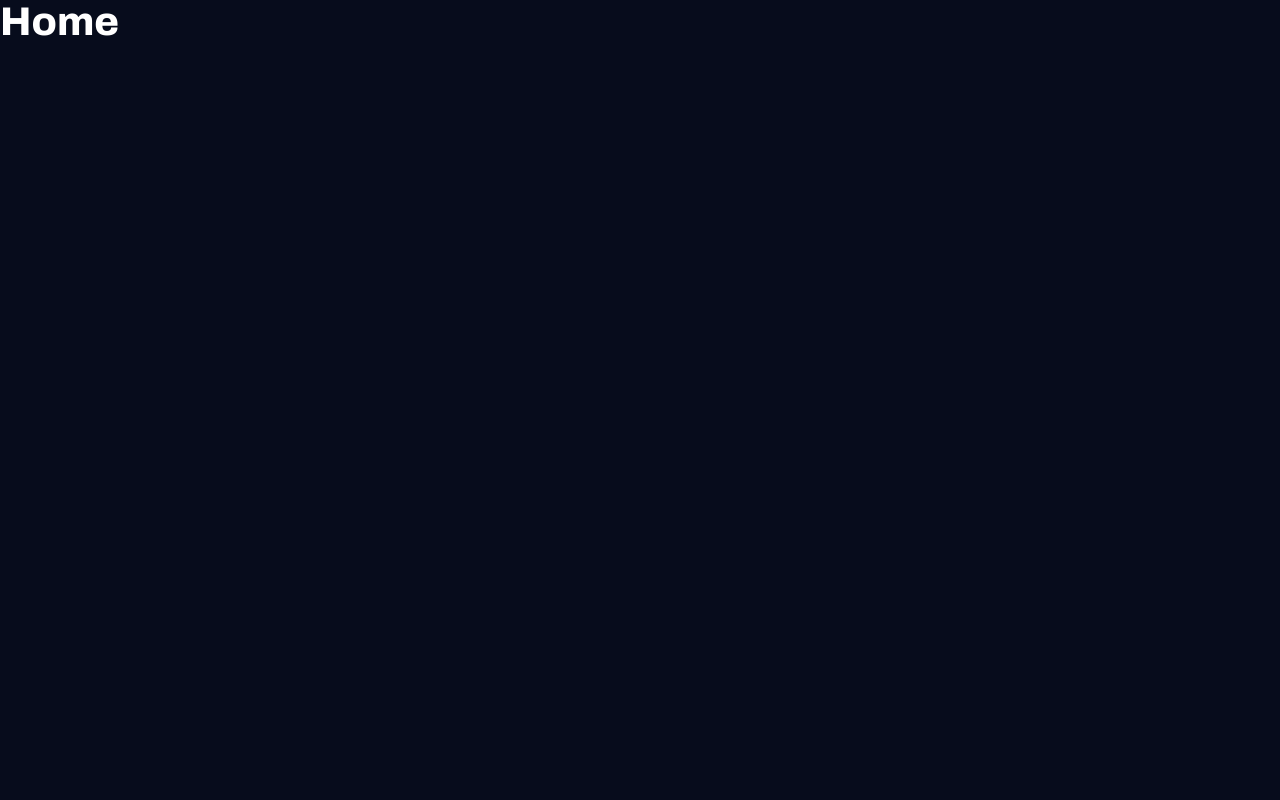
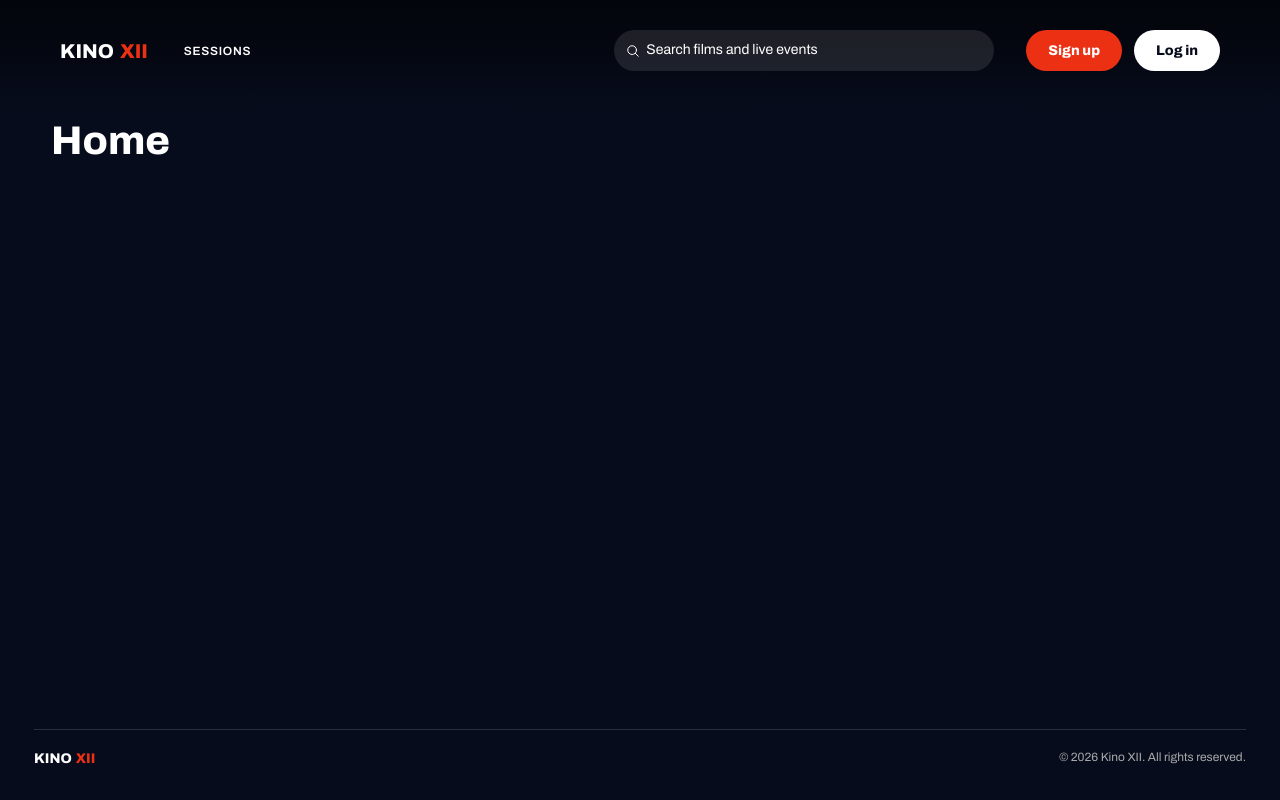
Before and after one commit to mbirk11/kinoXII, a React (Vite) app: page / in a window 1280 px wide. Built offline with nearby package versions, Linux system fonts and the light colour scheme.

Commit message:
Add footer and main layout with navbar

```diff
--- /dev/null
+++ b/src/components/Footer/Footer.jsx
@@ -0,0 +1,16 @@
+import Logo from '../Logo/Logo'
+import styles from './Footer.module.css'
+
+function Footer() {
+  return (
+    <footer className={styles.footer}>
+      <div className={styles.divider} />
+      <div className={styles.row}>
+        <Logo size="small" />
+        <p className={styles.copyright}>© 2026 Kino XII. All rights reserved.</p>
+      </div>
+    </footer>
+  )
+}
+
+export default Footer
--- /dev/null
+++ b/src/components/Footer/Footer.module.css
@@ -0,0 +1,27 @@
+.footer {
+  display: flex;
+  flex-direction: column;
+  gap: 20px;
+  max-width: var(--page-max-width);
+  margin: 0 auto;
+  padding: 27px 34px 34px;
+  width: 100%;
+}
+
+.divider {
+  height: 1px;
+  background-color: var(--bg-raised);
+}
+
+.row {
+  display: flex;
+  align-items: center;
+  justify-content: space-between;
+  gap: 10px;
+}
+
+.copyright {
+  font-size: 12px;
+  line-height: 1.3;
+  color: var(--text-secondary);
+}
--- a/src/index.css
+++ b/src/index.css
@@ -152,3 +152,10 @@ button {
   font-size: 12px;
   line-height: 1.3;
 }
+
+/* Page container for pages that start below the navbar */
+.page {
+  max-width: var(--page-max-width);
+  margin: 0 auto;
+  padding: calc(var(--navbar-height) + 8px) 51px 80px;
+}
--- a/src/layouts/MainLayout.jsx
+++ b/src/layouts/MainLayout.jsx
@@ -1,10 +1,17 @@
 import { Outlet } from 'react-router-dom'
+import Navbar from '../components/Navbar/Navbar'
+import Footer from '../components/Footer/Footer'
+import styles from './MainLayout.module.css'
 
 function MainLayout() {
   return (
-    <main>
-      <Outlet />
-    </main>
+    <div className={styles.layout}>
+      <Navbar />
+      <main className={styles.main}>
+        <Outlet />
+      </main>
+      <Footer />
+    </div>
   )
 }
 
--- /dev/null
+++ b/src/layouts/MainLayout.module.css
@@ -0,0 +1,10 @@
+.layout {
+  position: relative;
+  display: flex;
+  flex-direction: column;
+  min-height: 100vh;
+}
+
+.main {
+  flex: 1;
+}
--- a/src/pages/HomePage/HomePage.jsx
+++ b/src/pages/HomePage/HomePage.jsx
@@ -1,5 +1,9 @@
 function HomePage() {
-  return <h1 className="text-display">Home</h1>
+  return (
+    <div className="page">
+      <h1 className="text-display">Home</h1>
+    </div>
+  )
 }
 
 export default HomePage
--- a/src/pages/MoviePage/MoviePage.jsx
+++ b/src/pages/MoviePage/MoviePage.jsx
@@ -3,7 +3,11 @@ import { useParams } from 'react-router-dom'
 function MoviePage() {
   const { movieId } = useParams()
 
-  return <h1 className="text-display">Movie {movieId}</h1>
+  return (
+    <div className="page">
+      <h1 className="text-display">Movie {movieId}</h1>
+    </div>
+  )
 }
 
 export default MoviePage
--- a/src/pages/NotFoundPage/NotFoundPage.jsx
+++ b/src/pages/NotFoundPage/NotFoundPage.jsx
@@ -2,7 +2,7 @@ import { Link } from 'react-router-dom'
 
 function NotFoundPage() {
   return (
-    <div>
+    <div className="page">
       <h1 className="text-display">Page not found</h1>
       <Link to="/">Back to home</Link>
     </div>
--- a/src/pages/ProfilePage/ProfilePage.jsx
+++ b/src/pages/ProfilePage/ProfilePage.jsx
@@ -1,5 +1,9 @@
 function ProfilePage() {
-  return <h1 className="text-display">My Profile</h1>
+  return (
+    <div className="page">
+      <h1 className="text-display">My Profile</h1>
+    </div>
+  )
 }
 
 export default ProfilePage
--- a/src/pages/SessionsPage/SessionsPage.jsx
+++ b/src/pages/SessionsPage/SessionsPage.jsx
@@ -1,5 +1,9 @@
 function SessionsPage() {
-  return <h1 className="text-display">Sessions</h1>
+  return (
+    <div className="page">
+      <h1 className="text-display">Sessions</h1>
+    </div>
+  )
 }
 
 export default SessionsPage
```
